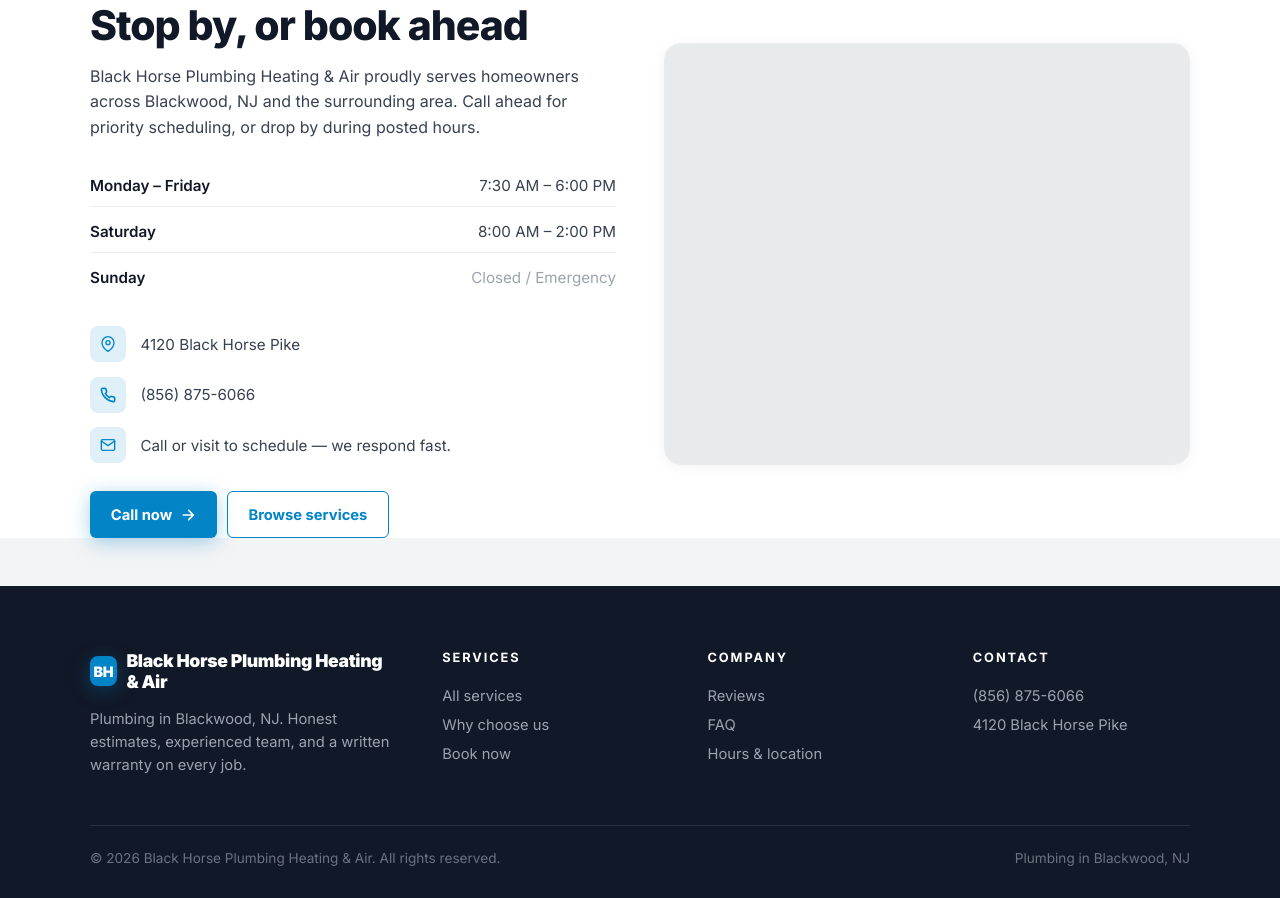
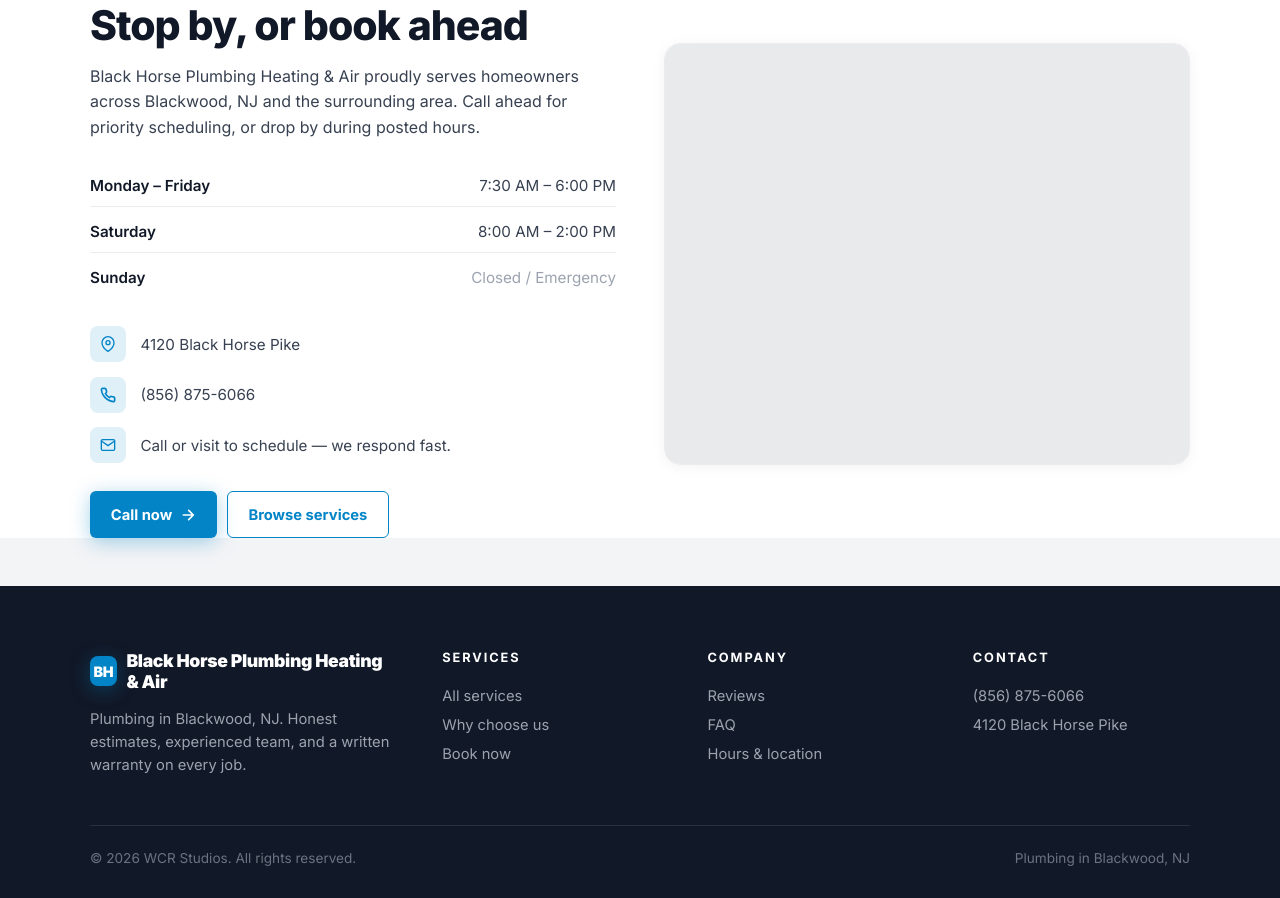
Before and after one commit to Wrenbjor/trades--black-horse-plumbing-heating-and-air, a plain HTML site: page index.html in a window 1280 px wide. Shown: the part 4771-5669 px from the top of the page. Drawn offline with nearby package versions, Linux system fonts and the light colour scheme; no server answers.

Commit message:
Update site

```diff
--- a/index.html
+++ b/index.html
@@ -605,7 +605,7 @@
     </div>
   </div>
   <div class="foot-bottom">
-    <div>&copy; 2026 Black Horse Plumbing Heating &amp; Air. All rights reserved.</div>
+    <div>&copy; 2026 WCR Studios. All rights reserved.</div>
     <div>Plumbing in Blackwood, NJ</div>
   </div>
 </footer>
```
